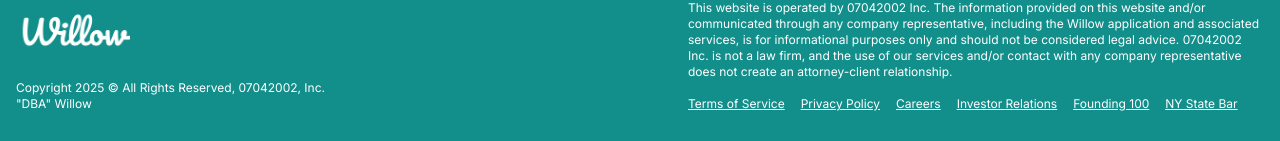
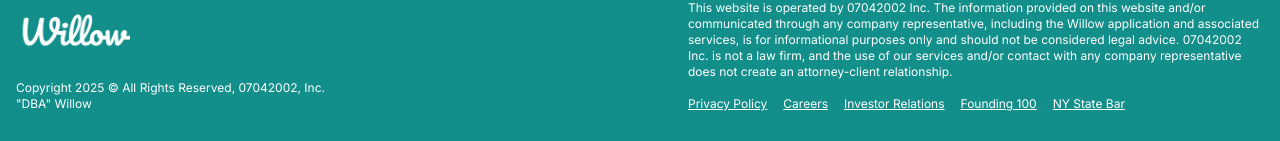
Before and after one commit to Willow-07042002-Inc/landing-page-v, a React (Vite) app: page / in a window 1280 px wide. Shown: the part 8485-8626 px from the top of the page. Built offline with nearby package versions, Linux system fonts and the light colour scheme.

Commit message:
Footer: link the privacy policy only
/terms still exists and is reachable directly — only the footer link goes.

Co-Authored-By: Claude Opus 5 <noreply@anthropic.com>

```diff
--- a/src/components/Footer.tsx
+++ b/src/components/Footer.tsx
@@ -39,9 +39,6 @@ const Footer = () => {
               company representative does not create an attorney-client relationship.
             </p>
             <div className="flex flex-wrap gap-4">
-              <Link to="/terms" className={isAboutUsPage ? "text-[#222222] hover:text-gray-600 underline" : "text-white hover:text-gray-300 underline"}>
-                Terms of Service
-              </Link>
               <Link to="/privacy" className={isAboutUsPage ? "text-[#222222] hover:text-gray-600 underline" : "text-white hover:text-gray-300 underline"}>
                 Privacy Policy
               </Link>
```
